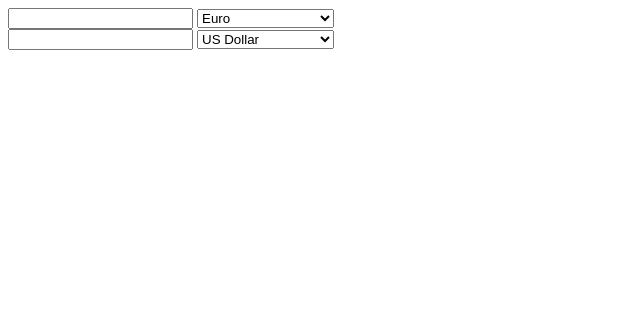
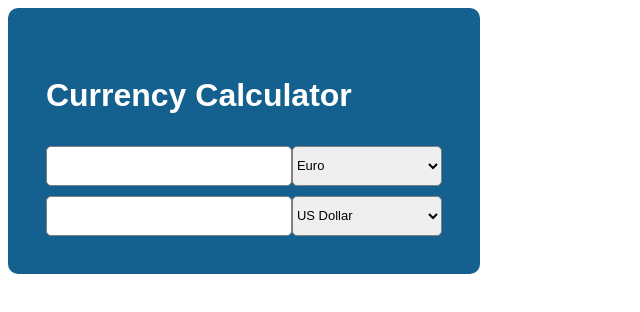
Before and after one commit to classicCokie/CurrencyConverter, a plain HTML site: page index.html in a window 1280 px wide. Shown: the whole page, without its empty margins (0-640 px from the left). Drawn offline with Linux system fonts and the light colour scheme.

Commit message:
added basic styling

```diff
--- /dev/null
+++ b/css/currency.css
@@ -0,0 +1,33 @@
+.currency-container {
+    background-color: #14608e;
+    padding: 3%;
+    width: fit-content;
+    border-radius: 10px;
+}
+.currency-row {
+    display: flex;
+    flex-direction: row;
+    align-content: space-between;
+    width: 100%;
+    padding-top: 10px;
+}
+.currency-title {
+    color: white;
+    font-family: Arial;
+}
+
+.currency-input {
+    height: 40px;
+    border-radius: 5px;
+    border: solid 1px gray;
+    font-size: 18px;
+    padding-left: 10px;
+}
+
+.currency-select {
+    height: 40px;
+    min-width: 150px;
+    border-radius: 5px;
+    border: solid 1px gray;
+    font-size: 13px;
+}
--- a/index.html
+++ b/index.html
@@ -3,6 +3,7 @@
     <meta charset="utf-8">
     <title>StarWarsList</title>
     <meta name="viewport" content="width=device-width, initial-scale=1">
+    <link rel="stylesheet" type="text/css" href="css/currency.css">
 </head>
 <body>
         <script type="text/javascript" src="js/currency.js"></script>
--- a/js/currency.js
+++ b/js/currency.js
@@ -47,14 +47,17 @@ window.onload = function(){
     function createCalculaterTemplate(inputOptions, outputOptions) {
         return`<div class="currency-container">
                     <div class="currency-row">
-                        <input id="currency-input-value"/>
-                        <select id="currency-input-unit">
+                        <h1 class="currency-title"> Currency Calculator </h1>
+                    </div>
+                    <div class="currency-row">
+                        <input class="currency-input" id="currency-input-value"/>
+                        <select class="currency-select" id="currency-input-unit">
                             ${inputOptions}
                         </select>
                     </div>
                     <div class="currency-row">
-                        <input id="currency-output-value"/>
-                        <select id="currency-output-unit" />
+                        <input class="currency-input" id="currency-output-value"/>
+                        <select class="currency-select" id="currency-output-unit" />
                             ${outputOptions}
                         </select>
                     </div>
```
